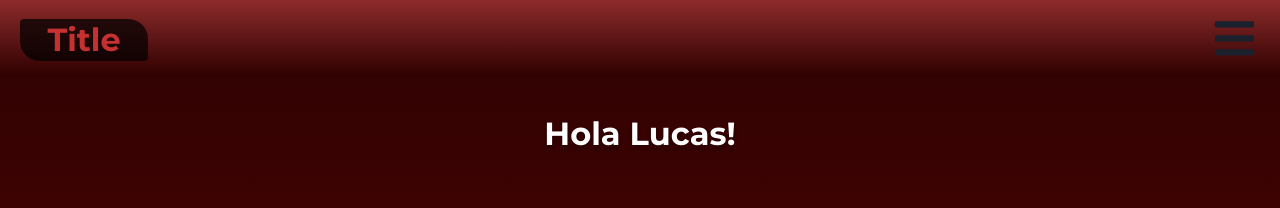
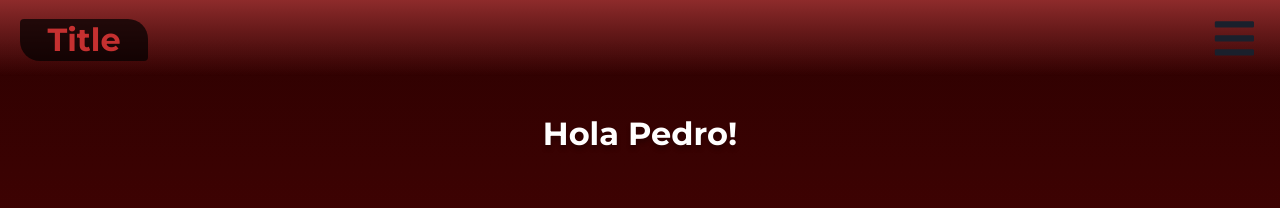
Before and after one commit to coderhood-dev/team-ramen, a React (Create React App) app: page /profile in a window 1280 px wide. Shown: the top 208 px of the page. Built offline with nearby package versions, Linux system fonts and the light colour scheme.

Commit message:
- rework en ProfileName - dummie user agregado

```diff
--- a/src/components/Profile/Profile.js
+++ b/src/components/Profile/Profile.js
@@ -17,7 +17,7 @@ const Background = () => {
   );
 };
 
-const ProfileName = ({ ...props }) => {
+const ProfileName = ({ name }) => {
   return (
     <Text
       alignSelf="center"
@@ -27,7 +27,7 @@ const ProfileName = ({ ...props }) => {
       fontSize="2rem"
       marginBottom="3.37rem"
     >
-      Hola {props.children}!
+      Hola {name}!
     </Text>
   );
 };
@@ -69,6 +69,10 @@ const Button = ({ handleButtonPress, children, route }) => {
 export const Profile = () => {
   const history = useHistory();
 
+  //dummie user
+  const user = { id: 2801, name: "Pedro" };
+  const { name } = user;
+
   const handleButtonPress = (e, route) => {
     e.preventDefault();
     history.push(route);
@@ -100,7 +104,7 @@ export const Profile = () => {
         exit="exit"
       >
         <Flex direction="column" marginTop="6.87rem" overflowX="scroll">
-          <ProfileName>Lucas</ProfileName>
+          <ProfileName name={name} />
           <Button route="/login" handleButtonPress={handleButtonPress}>
             Historial de compra
           </Button>
```
